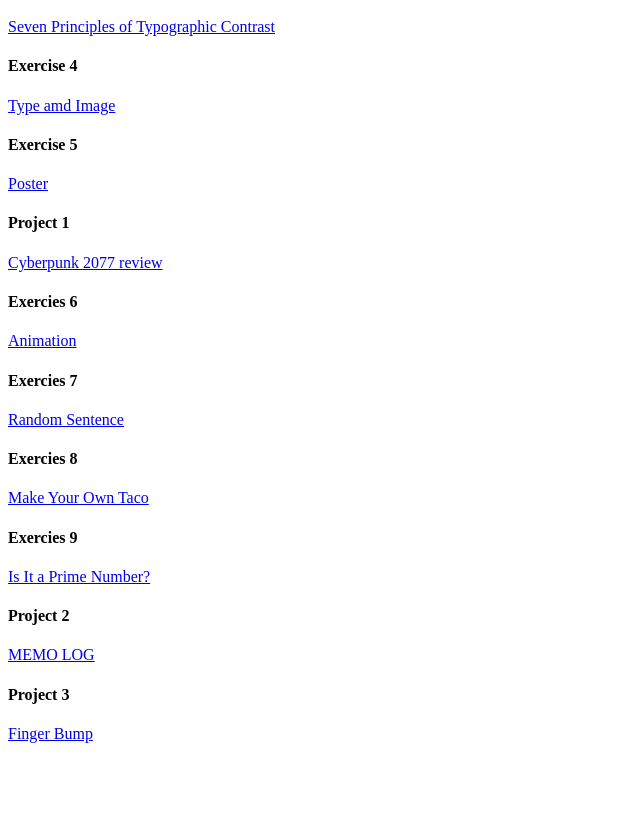
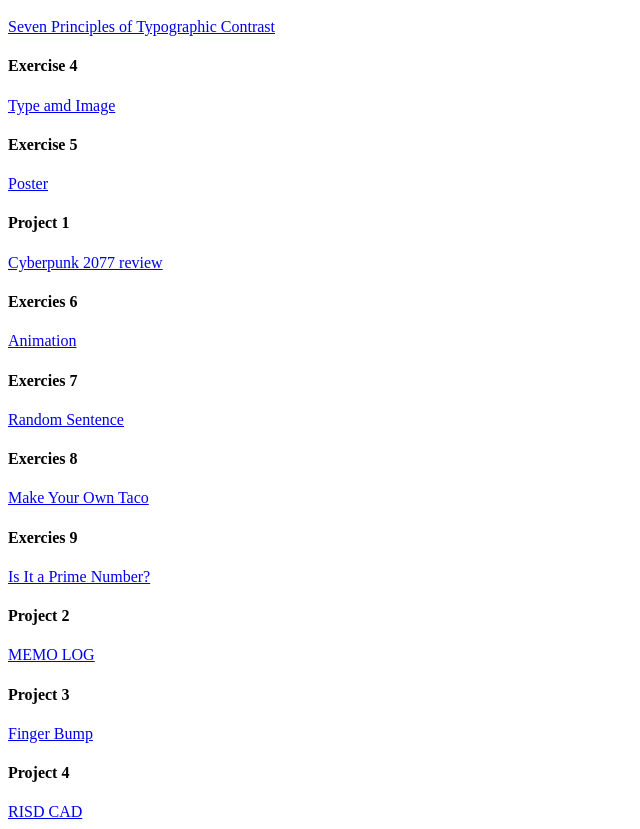
Before and after one commit to huangyt05/wsweb, a plain HTML site: page index.html in a window 1280 px wide. Shown: the part 101-930 px from the top of the page, without its empty margins (0-640 px from the left). Before the commit the page ends 852 px from the top, so only its background shows below. Drawn offline with Linux system fonts and the light colour scheme.

Commit message:
Update index.html

```diff
--- a/index.html
+++ b/index.html
@@ -64,5 +64,11 @@
     <a href="https://huangyt05.github.io/wswebproject3/">
         Finger Bump
     </a>
+    <h4>
+        Project 4
+    </h4>
+    <a href="https://huangyt05.github.io/risdcadweb/">
+        RISD CAD
+    </a>
 </body>
 </html>
```
